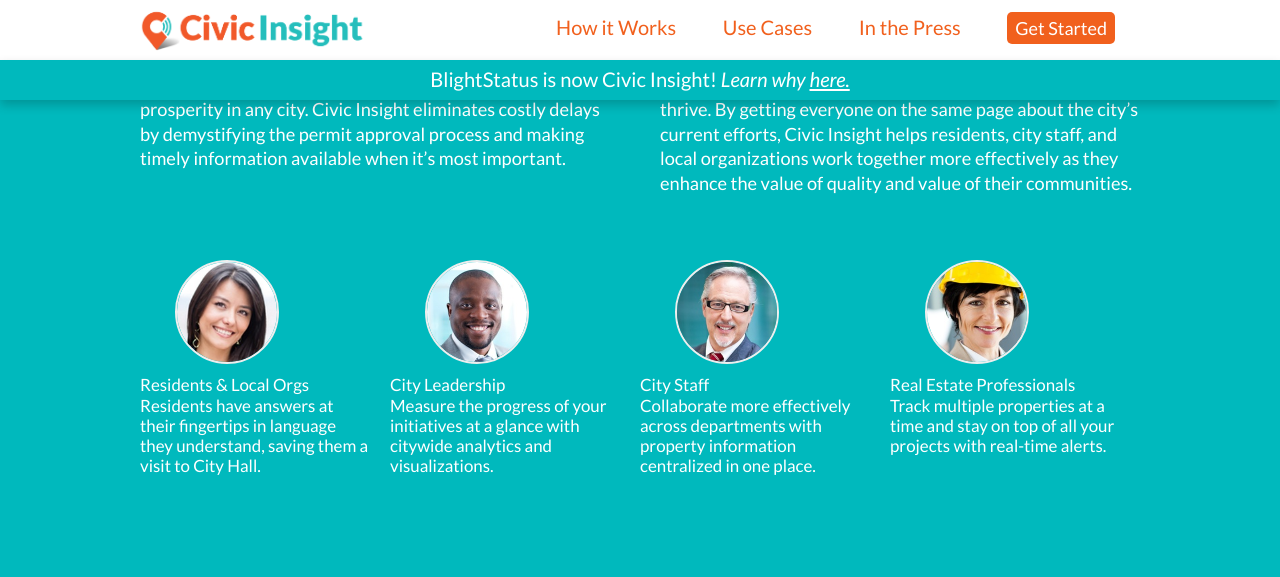
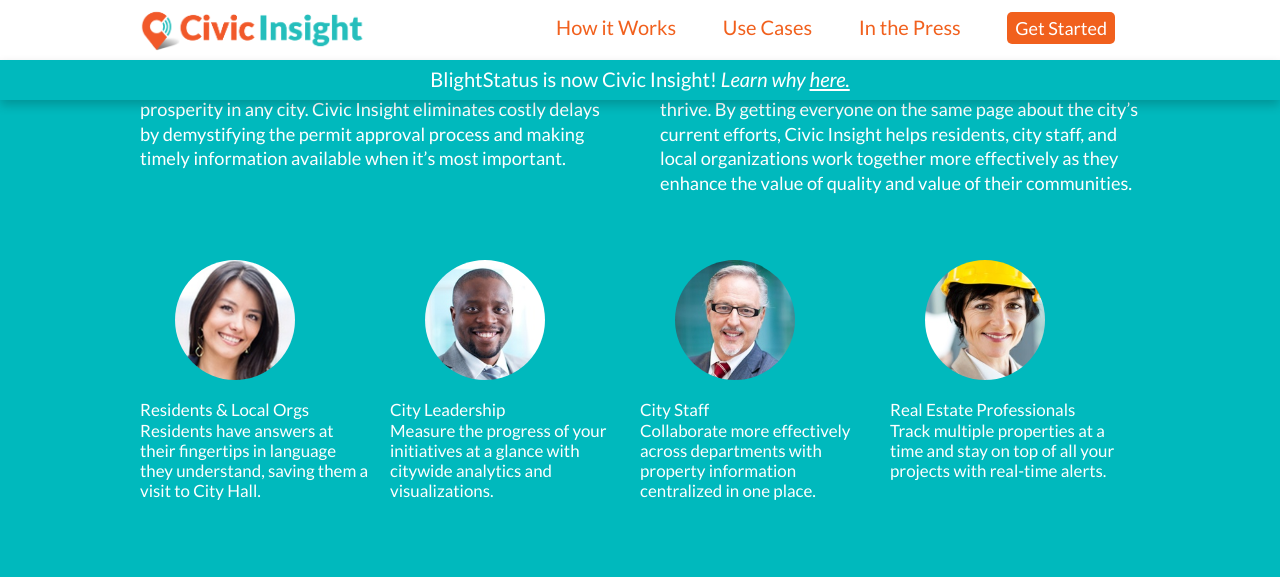
Before and after one commit to civicindustries/civicinsight.com, a Jekyll site: the page built from index.html, in a window 1280 px wide and 1400 px high, scrolled down 1738 px. Shown: the top 577 px of the window. Built offline with Jekyll 4.4.1, drawn with Linux system fonts in a browser that asks for light colours; nearby versions of some CDN libraries; Markdown is read by kramdown in place of the engine named in the settings; grey boxes are pictures that could not be loaded.

Commit message:
circular-image adjustments

```diff
--- a/_includes/home/clients.html
+++ b/_includes/home/clients.html
@@ -10,7 +10,7 @@
 
       <div class="quote">
         <div class="circular-image">
-          <img style="left: -5px; top: -4px; width:108px !important" src="images/city_of_palo_alto_seal_thumb.png"/>
+          <img src="images/city_of_palo_alto_seal_thumb.png"/>
         </div>
         <div class="summary">
           <strong>City of Palo Alto</strong>
@@ -23,7 +23,7 @@
 
       <div class="quote">
         <div class="circular-image">
-          <img style="left: -5px; top: -4px; width:108px !important" src="images/Seal_of_the_City_of_New_Orleans.png"/>
+          <img src="images/Seal_of_the_City_of_New_Orleans.png"/>
         </div>
         <div class="summary">
           <strong>City of New Orleans</strong>
--- a/stylesheets/style.css
+++ b/stylesheets/style.css
@@ -798,8 +798,8 @@
 
 
 .circular-image {
-  width: 100px;
-  height: 100px;
+  width: 120px;
+  height: 120px;
   -webkit-border-radius: 150px;
   -moz-border-radius: 150px;
   -ms-border-radius: 150px;
@@ -807,12 +807,11 @@
   border-radius: 150px;
   position: absolute;
   overflow: hidden;
-  border: 2px solid #eee;
   left: 35px;
 }
 
 .circular-image img{
-  width: 150px;
+  width: 170px;
   position: absolute;
   left: -20px;
 }
@@ -824,11 +823,7 @@
 
 
 #neighborhood-revitalization .summary{
-  text-align: left;
-/*  margin-left: 120px;
-  padding: 20px 0 0 !important;
-*/  padding-top: 0px;
-  padding-top: 115px;
+  padding-top: 140px;
   text-align: left;
 }
 
@@ -897,6 +892,12 @@
 }
 #clients .circular-image{
   margin: 65px 0px;
+}
+
+#clients .circular-image img{
+  left: 0px;
+  top: 0px;
+  width: 108px !important;
 }
 
 #clients strong{
```
